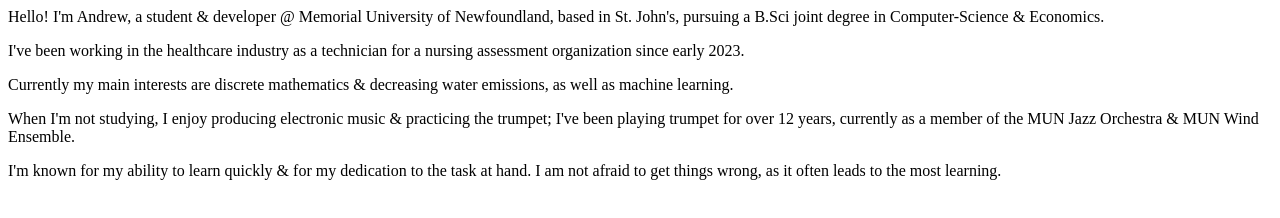
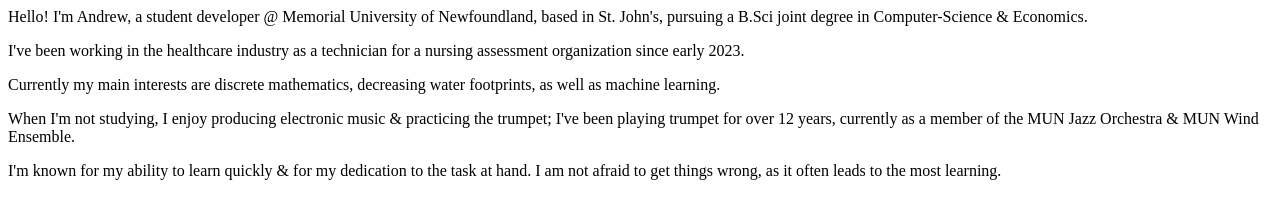
Before and after one commit to andrw-r/andrw-r.github.io, a plain HTML site: page bio/bio-content.html in a window 1280 px wide. Drawn offline with Linux system fonts and the light colour scheme.

Commit message:
Fixed wording in bio-content.html

```diff
--- a/bio/bio-content.html
+++ b/bio/bio-content.html
@@ -1,7 +1,7 @@
 <head></head>
-<p>Hello! I'm Andrew, a student & developer @ Memorial University of Newfoundland, based in St. John's, pursuing a B.Sci joint degree in Computer-Science & Economics.</p>
+<p>Hello! I'm Andrew, a student developer @ Memorial University of Newfoundland, based in St. John's, pursuing a B.Sci joint degree in Computer-Science & Economics.</p>
 <p>I've been working in the healthcare industry as a technician for a nursing assessment organization since early 2023.</p>
-<p>Currently my main interests are discrete mathematics & decreasing water emissions, as well as machine learning. </p>
+<p>Currently my main interests are discrete mathematics, decreasing water footprints, as well as machine learning. </p>
 <p>When I'm not studying, I enjoy producing electronic music & practicing the trumpet; I've been playing trumpet for over 12 years, currently as a member of the MUN Jazz Orchestra & MUN Wind Ensemble.</p>
 <p>I'm known for my ability to learn quickly & for my dedication to the task at hand. I am not afraid to get things wrong, as it often leads to the most learning.</p>
 <body></body>
```
